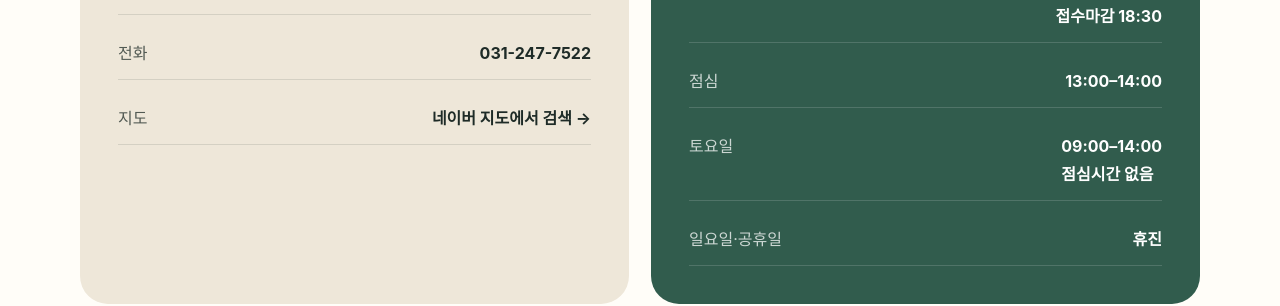
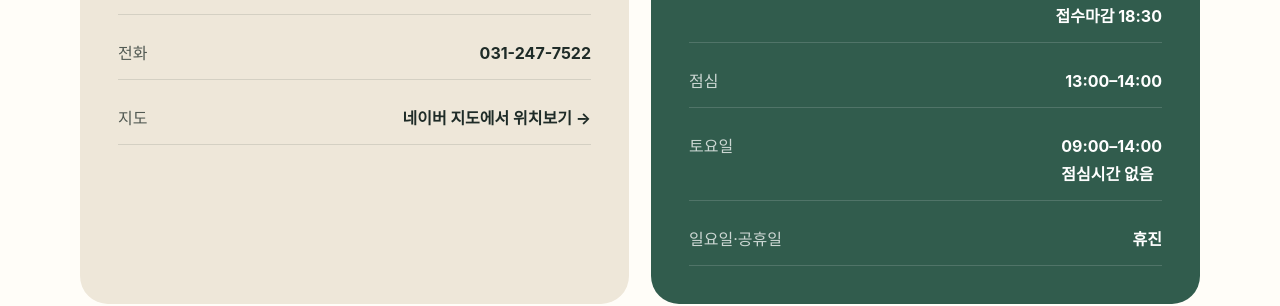
Before and after one commit to yaksonclinic/yakson-suwon-site, a Jekyll site: the page built from location.md, in a window 1280 px wide and 900 px high, scrolled down 491 px. Shown: the part 152-458 px from the top of the window. Built offline with Jekyll 4.4.1, drawn with Linux system fonts in a browser that asks for light colours.

Commit message:
Modify clinic location and contact details
Updated the clinic's location and contact information with a new link for viewing the map.

```diff
--- a/location.md
+++ b/location.md
@@ -6,6 +6,6 @@ description: "경기 수원시 팔달구 세지로 393, 농협 우만지점 2층
 ---
 <section class="page-hero"><div class="container"><span class="eyebrow">LOCATION</span><h1>오시는 길</h1><p>{{ site.data.clinic.address }}</p></div></section>
 <section class="section"><div class="container facts-band">
-<div class="fact-panel light"><h3>주소·전화</h3><div class="fact-list"><div class="fact-row"><span>주소</span><strong>{{ site.data.clinic.address }}</strong></div><div class="fact-row"><span>전화</span><strong><a href="{{ site.data.clinic.phone_uri }}">{{ site.data.clinic.phone }}</a></strong></div><div class="fact-row"><span>지도</span><strong><a href="{{ site.data.clinic.naver_map }}" target="_blank" rel="noopener">네이버 지도에서 검색 →</a></strong></div></div></div>
+<div class="fact-panel light"><h3>주소·전화</h3><div class="fact-list"><div class="fact-row"><span>주소</span><strong>{{ site.data.clinic.address }}</strong></div><div class="fact-row"><span>전화</span><strong><a href="{{ site.data.clinic.phone_uri }}">{{ site.data.clinic.phone }}</a></strong></div><div class="fact-row"><span>지도</span><strong><a href="{{ site.data.clinic.naver_map }}" target="_blank" rel="noopener">네이버 지도에서 위치보기 →</a></strong></div></div></div>
 <div class="fact-panel"><h3>진료시간</h3><div class="fact-list"><div class="fact-row"><span>평일</span><strong>{{ site.data.clinic.hours.weekday }}<br>접수마감 {{ site.data.clinic.hours.reception_close }}</strong></div><div class="fact-row"><span>점심</span><strong>{{ site.data.clinic.hours.lunch }}</strong></div><div class="fact-row"><span>토요일</span><strong>{{ site.data.clinic.hours.saturday }}<br>{{ site.data.clinic.hours.saturday_lunch }}</strong></div><div class="fact-row"><span>일요일·공휴일</span><strong>{{ site.data.clinic.hours.sunday }}</strong></div></div></div>
 </div><div class="container" style="margin-top:28px"><p class="notice">일요일 및 공휴일은 휴진입니다. 임시 휴진이나 연휴 전후 일정은 변경될 수 있으니 실제 방문 전 전화로 확인해 주세요.</p></div></section>
```
